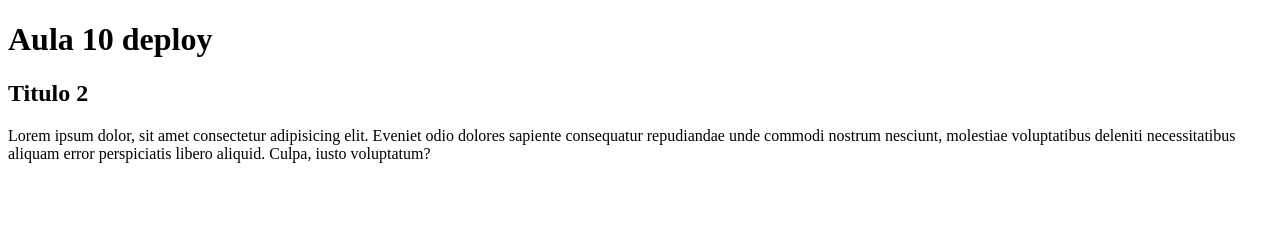
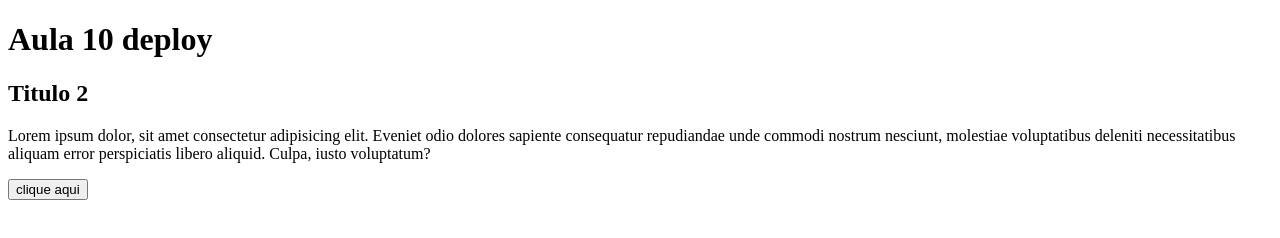
Before and after one commit to JoaoPedroSilvaLeite/Aula10, a plain HTML site: page index.html in a window 1280 px wide. Drawn offline with Linux system fonts and the light colour scheme.

Commit message:
Mensagem

```diff
--- a/index.html
+++ b/index.html
@@ -3,11 +3,15 @@
 <head>
     <meta charset="UTF-8">
     <meta name="viewport" content="width=device-width, initial-scale=1.0">
-    <title>Document</title>
+    <title>Aula 10</title>
+    <script type="text/javascript" src="./script.js"></script>
 </head>
 <body>
     <h1>Aula 10 deploy</h1>
     <h2>Titulo 2</h2>
     <p>Lorem ipsum dolor, sit amet consectetur adipisicing elit. Eveniet odio dolores sapiente consequatur repudiandae unde commodi nostrum nesciunt, molestiae voluptatibus deleniti necessitatibus aliquam error perspiciatis libero aliquid. Culpa, iusto voluptatum?</p>
+    <button type="button" onclick="mensagem()">
+        clique aqui
+    </button>
 </body>
 </html>
--- /dev/null
+++ b/script.js
@@ -0,0 +1,3 @@
+function mensagem (){
+    alert("mensagem qualquer.")
+}
```
